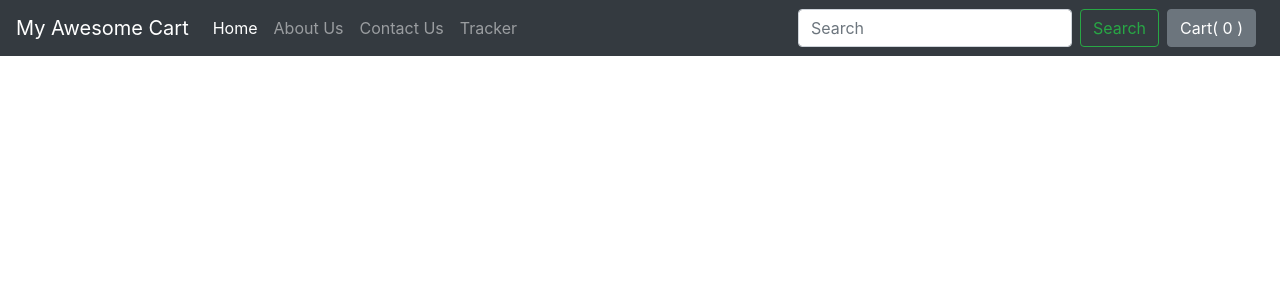
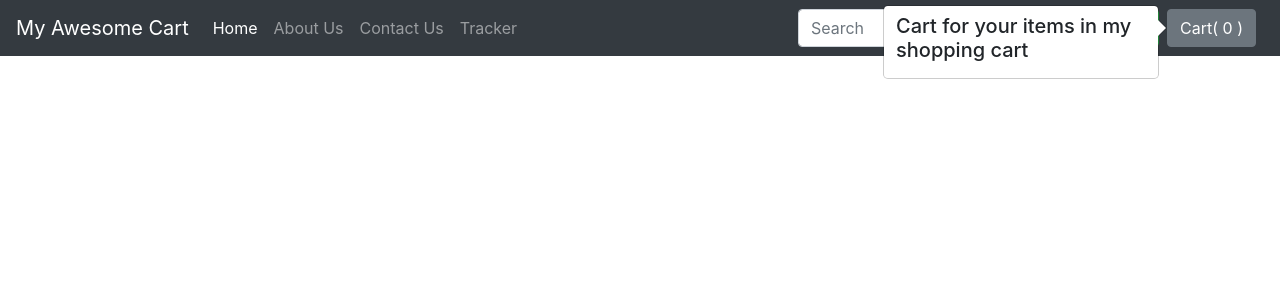
Before and after one commit to DhruvSethi7/Ecommerce, a Django app: template ecommerce/flipkart/templates/flipkart/index.html in a window 1280 px wide. Shown: the top 300 px of the page. Run offline with Django 4.2, Linux system fonts and the light colour scheme; the template is opened without the code that fills it, so the values that code supplies are empty; some libraries are stand-ins or nearby versions.

Commit message:
"upto 46"

```diff
--- a/ecommerce/flipkart/templates/flipkart/index.html
+++ b/ecommerce/flipkart/templates/flipkart/index.html
@@ -5,95 +5,70 @@
 display: inline-block;
 margin-left:-4px;
 }
-
 .carousel-indicators .active {
 background-color: blue;
 }
-
 .col-md-3 img{
-
-          max-width: 227px;
-          height: 242px;
+width: 170px;
+height: 200px;
 }
-
 body .carousel-indicator li{
 background-color: blue;
 }
-
 body .carousel-indicators{
 bottom: 0;
 }
-
 body .carousel-control-prev-icon,
 body .carousel-control-next-icon{
 background-color: blue;
 }
-
 .carousel-control-prev,
 .carousel-control-next{
 top: auto;
 bottom: auto;
+padding-top: 222px;
 }
 body .no-padding{
 padding-left: 0,
 padding-right: 0;
 }
 {% endblock %}
-
 {% block body %}
 {% load static %}
 <div class="container">
-
     <!--Slideshow starts here -->
     {% for product, range, nSlides in allProds %}
-    <h5 class="my-6 mx-4">Flash Sale On {{product.0.category}} - Recommended Items</h5>
-<div id="demo{{forloop.counter}}" class="carousel slide my-3" data-ride="carousel">
+    <h5 class="my-4">Flash Sale On {{product.0.category}} - Recommended Items</h5>
+    <div class="row">
+        <div id="demo{{forloop.counter}}" class="col carousel slide my-3" data-ride="carousel">
             <ul class="carousel-indicators">
                 <li data-target="#demo{{forloop.counter}}" data-slide-to="0" class="active"></li>
-
                 {% for i in range %}
-      <li data-target="#demo{{forloop.parentloop.counter}}" data-slide-to="{{i}}" ></li>
+                <li data-target="#demo{{forloop.parentloop.counter}}" data-slide-to="{{i}}"></li>
                 {% endfor %}
             </ul>
-
-
             <div class="container carousel-inner no-padding">
-
-<!--      <div class="carousel-item active">-->
-<!--        <div class="col-xs-3 col-sm-3 col-md-3">-->
-<!--          <div class="card" style="width: 18rem;">-->
-<!--            <img src='/media/{{product.0.image}}' class="card-img-top" alt="...">-->
-<!--            <div class="card-body">-->
-<!--                <h5 class="card-title">{{product.0.product_name}}</h5>-->
-<!--                <p class="card-text">{{product.0.desc}}</p>-->
-<!--                <button id={{product.0.id}} class="btn btn-primary cart">Add to Cart</button>-->
-<!--                <a href="/flipkart/products/{{i.id}}"> <button id=qv{{product.0.id}} type="submit" class="btn btn-primary ">Quick View</button></a>-->
-<!--            </div>-->
-<!--          </div>-->
-<!--       </div>-->
-
-
-        {% for i in product%}
+                <div class="carousel-item active">
+                    {% for i in product %}
                     <div class="col-xs-3 col-sm-3 col-md-3">
-          <div class="card" style="width: 18rem;">
+                        <div class="card align-items-center" style="width: 18rem;">
                             <img src='/media/{{i.image}}' class="card-img-top" alt="...">
                             <div class="card-body">
-              <h5 class="card-title">{{i.product_name}}</h5>
-              <p class="card-text">{{i.desc}}</p>
-              <button id={{i.id}}  class="btn btn-primary cart">Add To Cart</button>
-             <a href="/flipkart/products/{{i.id}}"> <button id=qv{{i.id}} type="submit" class="btn btn-primary ">Quick View</button></a>
+                                <h5 class="card-title" id="namepr{{i.id}}">{{i.product_name}}</h5>
+                                <p class="card-text">{{i.product_desc|slice:"0:53"}}...</p>
+                                <span id="divpr{{i.id}}" class="divpr">
+                                    <button id="pr{{i.id}}" class="btn btn-primary cart">Add To Cart</button>
+                                </span>
+                                <a href="/flipkart/products/{{i.id}}"><button id="qv{{i.id}}" class="btn btn-primary cart">QuickView</button></a>
                             </div>
                         </div>
                     </div>
                     {% if forloop.counter|divisibleby:4 and forloop.counter > 0 and not forloop.last %}
-      </div><div class="carousel-item">
+                </div>
+                <div class="carousel-item">
                     {% endif %}
-
                     {% endfor %}
                 </div>
-
-
-
             </div>
         </div>
         <!-- left and right controls for the slide -->
@@ -103,35 +78,72 @@ bottom: auto;
         <a class="carousel-control-next" href="#demo{{forloop.counter}}" data-slide="next">
             <span class="carousel-control-next-icon"></span>
         </a>
+    </div>
     {% endfor %}
 </div>
 {% endblock %}
-
 {% block js %}
 <script>
-console.log('Working')
-if(localStorage.getItem('cart')==null){
-var cart={};
+// Find out the cart items from localStorage
+// localStorage.clear();
+
+if (localStorage.getItem('cart') == null) {
+    var cart = {};
+} else {
+    cart = JSON.parse(localStorage.getItem('cart'));
+    document.getElementById('cart').innerHTML = Object.values(cart).reduce((a, b) => a + b, 0);
 }
-else{
-cart=JSON.parse(localStorage.getItem('cart'));
-document.getElementById('cart').innerHTML = Object.keys(cart).length;
+
+// If the add to cart button is clicked, add/increment the item
+$('.cart').click(function() {
+    var idstr = this.id.toString();
+    if (cart[idstr] != undefined) {
+        cart[idstr] = cart[idstr] + 1;
+    } else {
+        cart[idstr] = 1;
     }
-$('.cart').click(
-function(){
-var idstr=this.id.toString();
-if(cart[idstr]!=undefined){
-cart[idstr]=cart[idstr]+1;
+    updateCart(cart);
+
+});
+//Add Popover to cart
+function updatePopover(cart)
+{
+
+    var popStr = "";
+    popStr = popStr + "<h5> Cart for your items in my shopping cart </h5><div class='mx-2 my-2'>";
+    var i = 1;
+    for (var item in cart){
+        popStr = popStr + "<b>" + i + "</b>. ";
+        popStr = popStr + document.getElementById('name' + item).innerHTML.slice(0, 19) + "... Qty: " + cart[item] + '<br>';
+        i = i+1;
     }
-else{
-cart[idstr]=1;
+    popStr = popStr + "</div>"
+    document.getElementById('popcart').setAttribute('data-content', popStr);
+    $('#popcart').popover('show');
 }
-localStorage.setItem('cart',JSON.stringify(cart));
-document.getElementById('cart').innerHTML = Object.keys(cart).length;
-console.log('added')
+function updateCart(cart) {
+    for (var item in cart) {
+        document.getElementById('div' + item).innerHTML = "<button id='minus" + item + "' class='btn btn-primary minus'>-</button> <span id='val" + item + "''>" + cart[item] + "</span> <button id='plus" + item + "' class='btn btn-primary plus'> + </button>";
     }
-);
-$('#popcart').popover();
-document.getElementById('popcart').setAttribute('data-content', '<h5>Cart for your items in my shopping cart</h5>');
+    localStorage.setItem('cart', JSON.stringify(cart));
+    document.getElementById('cart').innerHTML = Object.values(cart).reduce((a, b) => a + b, 0);
+        updatePopover(cart);
+    console.log(cart);
+}
+// If plus or minus button is clicked, change the cart as well as the display value
+$('.divpr').on("click", "button.minus", function() {
+    a = this.id.slice(7, );
+    cart['pr' + a] = cart['pr' + a] - 1;
+    cart['pr' + a] = Math.max(0, cart['pr' + a]);
+    document.getElementById('valpr' + a).innerHTML = cart['pr' + a];
+    updateCart(cart);
+});
+$('.divpr').on("click", "button.plus", function() {
+    a = this.id.slice(6, );
+    cart['pr' + a] = cart['pr' + a] + 1;
+    document.getElementById('valpr' + a).innerHTML = cart['pr' + a];
+    updateCart(cart);
+});
+updatePopover(cart)
 </script>
 {% endblock %}
```
Lines whose indentation alone changed are shown as unchanged.
